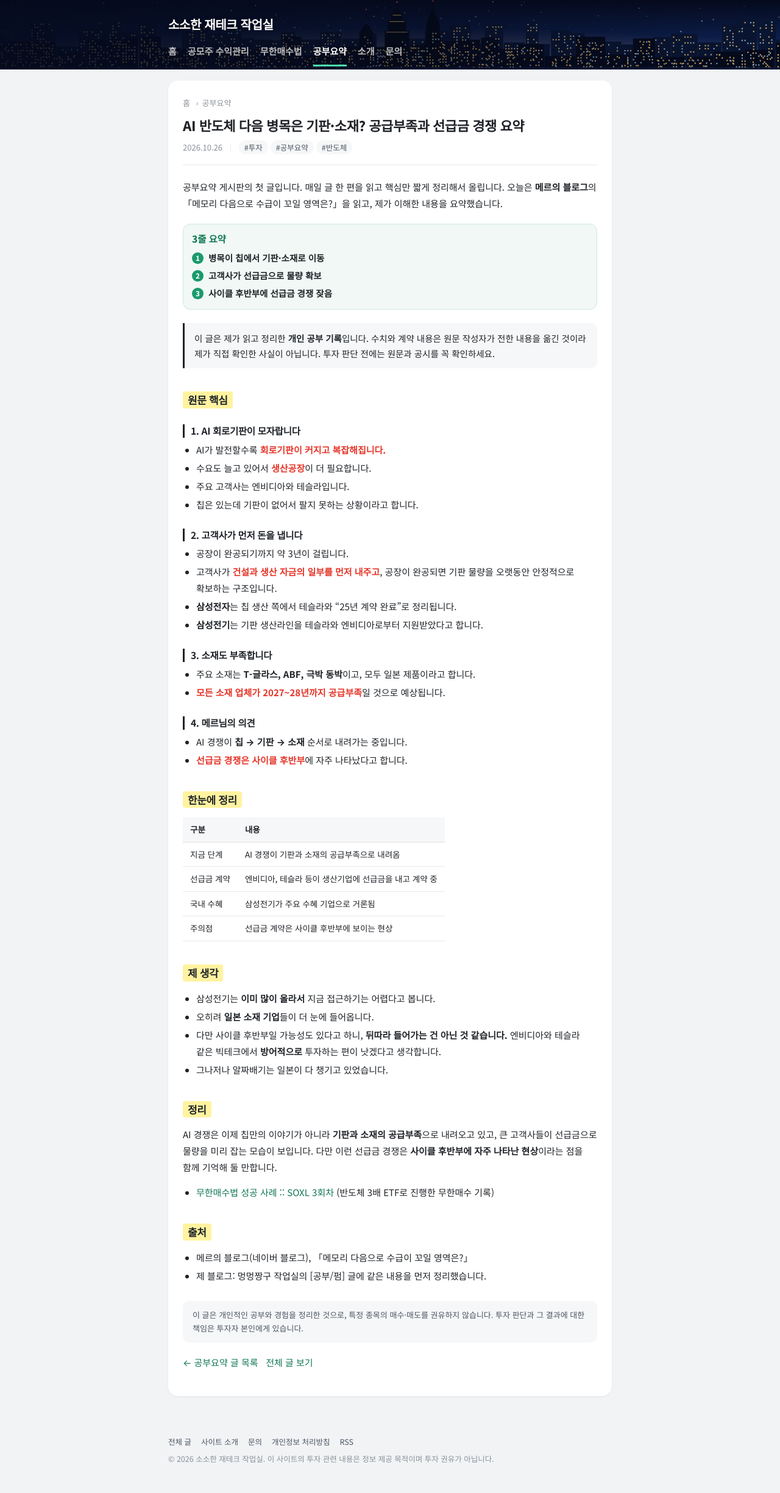
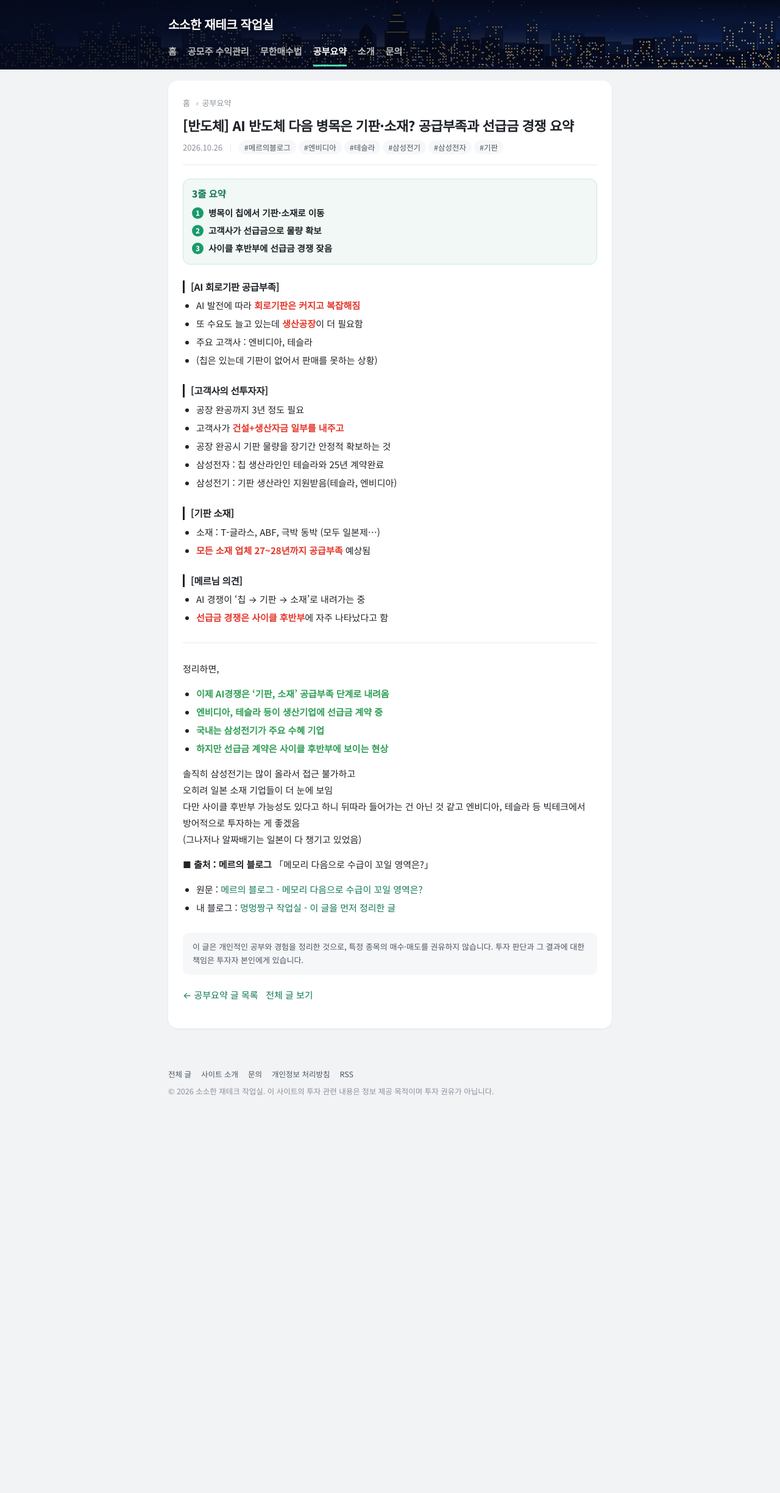
Before and after one commit to mzmzkgu/mzmzkgu.github.io, a Jekyll site: the page built from _posts/2026-10-26-study-ai-substrate-materials-shortage.md, in a window 1280 px wide. Shown: the whole page at 61% size. Built offline with Jekyll 4.4.1, drawn with Linux system fonts in a browser that asks for light colours; after the commit the page ends 1846 px from its top, so only the background shows below that.

Commit message:
공부요약 첫 글을 작성자 원문 그대로로 수정, 제목·태그·출처 링크 반영 (#30)
* Study post: use the author's own text verbatim, new title and blog tags; keep notice for study posts; relax checker for posts starting with the summary

Co-Authored-By: Claude Sonnet 5.5 <noreply@anthropic.com>
Claude-Session: https://claude.ai/code/session_01HnZqqtAcJR4YGqc3LY19aj

* Study post: add remaining blog tags and source links

Co-Authored-By: Claude Sonnet 5.5 <noreply@anthropic.com>
Claude-Session: https://claude.ai/code/session_01HnZqqtAcJR4YGqc3LY19aj

---------

Co-authored-by: Claude <noreply@anthropic.com>

```diff
--- a/_layouts/post.html
+++ b/_layouts/post.html
@@ -18,7 +18,7 @@ layout: default
     {{ content }}
   </div>
 
-  {% if page.tags contains '투자' or page.tags contains 'IPO' or page.tags contains '무한매수' %}
+  {% if page.tags contains '투자' or page.tags contains 'IPO' or page.tags contains '무한매수' or page.categories contains 'study' %}
   <div class="notice">
     이 글은 개인적인 공부와 경험을 정리한 것으로, 특정 종목의 매수·매도를 권유하지 않습니다.
     투자 판단과 그 결과에 대한 책임은 투자자 본인에게 있습니다.
--- a/_posts/2026-10-26-study-ai-substrate-materials-shortage.md
+++ b/_posts/2026-10-26-study-ai-substrate-materials-shortage.md
@@ -1,12 +1,10 @@
 ---
 layout: post
 categories: [study]
-title: "AI 반도체 다음 병목은 기판·소재? 공급부족과 선급금 경쟁 요약"
-description: 메르의 블로그 글을 읽고 정리한 공부요약입니다. AI 경쟁이 칩에서 회로기판, 소재로 내려가면서 생기는 공급부족과 고객사 선급금 경쟁이 사이클 후반부 신호일 수 있다는 내용을 3줄 요약과 함께 정리했습니다.
-tags: [투자, 공부요약, 반도체]
+title: "[반도체] AI 반도체 다음 병목은 기판·소재? 공급부족과 선급금 경쟁 요약"
+description: 메르의 블로그 글을 읽고 정리한 공부요약입니다. AI 경쟁이 칩에서 회로기판, 소재로 내려가면서 생기는 공급부족과 고객사 선급금 경쟁이 사이클 후반부 신호일 수 있다는 내용을 정리했습니다.
+tags: [메르의블로그, 엔비디아, 테슬라, 삼성전기, 삼성전자, 기판]
 ---
-
-공부요약 게시판의 첫 글입니다. 매일 글 한 편을 읽고 핵심만 짧게 정리해서 올립니다. 오늘은 **메르의 블로그**의 「메모리 다음으로 수급이 꼬일 영역은?」을 읽고, 제가 이해한 내용을 요약했습니다.
 
 <div class="tldr" markdown="1">
 
@@ -18,57 +16,46 @@ tags: [투자, 공부요약, 반도체]
 
 </div>
 
-> 이 글은 제가 읽고 정리한 **개인 공부 기록**입니다. 수치와 계약 내용은 원문 작성자가 전한 내용을 옮긴 것이라 제가 직접 확인한 사실이 아닙니다. 투자 판단 전에는 원문과 공시를 꼭 확인하세요.
+### [AI 회로기판 공급부족]
 
-## 원문 핵심
+- AI 발전에 따라 <span class="red">회로기판은 커지고 복잡해짐</span>
+- 또 수요도 늘고 있는데 <span class="red">생산공장</span>이 더 필요함
+- 주요 고객사 : 엔비디아, 테슬라
+- (칩은 있는데 기판이 없어서 판매를 못하는 상황)
 
-### 1. AI 회로기판이 모자랍니다
+### [고객사의 선투자자]
 
-- AI가 발전할수록 <span class="red">회로기판이 커지고 복잡해집니다.</span>
-- 수요도 늘고 있어서 <span class="red">생산공장</span>이 더 필요합니다.
-- 주요 고객사는 엔비디아와 테슬라입니다.
-- 칩은 있는데 기판이 없어서 팔지 못하는 상황이라고 합니다.
+- 공장 완공까지 3년 정도 필요
+- 고객사가 <span class="red">건설+생산자금 일부를 내주고</span>
+- 공장 완공시 기판 물량을 장기간 안정적 확보하는 것
+- 삼성전자 : 칩 생산라인인 테슬라와 25년 계약완료
+- 삼성전기 : 기판 생산라인 지원받음(테슬라, 엔비디아)
 
-### 2. 고객사가 먼저 돈을 냅니다
+### [기판 소재]
 
-- 공장이 완공되기까지 약 3년이 걸립니다.
-- 고객사가 <span class="red">건설과 생산 자금의 일부를 먼저 내주고</span>, 공장이 완공되면 기판 물량을 오랫동안 안정적으로 확보하는 구조입니다.
-- **삼성전자**는 칩 생산 쪽에서 테슬라와 "25년 계약 완료"로 정리됩니다.
-- **삼성전기**는 기판 생산라인을 테슬라와 엔비디아로부터 지원받았다고 합니다.
+- 소재 : T-글라스, ABF, 극박 동박 (모두 일본제...)
+- <span class="red">모든 소재 업체 27~28년까지 공급부족</span> 예상됨
 
-### 3. 소재도 부족합니다
+### [메르님 의견]
 
-- 주요 소재는 **T-글라스, ABF, 극박 동박**이고, 모두 일본 제품이라고 합니다.
-- <span class="red">모든 소재 업체가 2027~28년까지 공급부족</span>일 것으로 예상됩니다.
+- AI 경쟁이 '칩 → 기판 → 소재'로 내려가는 중
+- <span class="red">선급금 경쟁은 사이클 후반부</span>에 자주 나타났다고 함
 
-### 4. 메르님의 의견
+<hr>
 
-- AI 경쟁이 **칩 → 기판 → 소재** 순서로 내려가는 중입니다.
-- <span class="red">선급금 경쟁은 사이클 후반부</span>에 자주 나타났다고 합니다.
+정리하면,
 
-## 한눈에 정리
+- <span class="green">이제 AI경쟁은 '기판, 소재' 공급부족 단계로 내려옴</span>
+- <span class="green">엔비디아, 테슬라 등이 생산기업에 선급금 계약 중</span>
+- <span class="green">국내는 삼성전기가 주요 수혜 기업</span>
+- <span class="green">하지만 선급금 계약은 사이클 후반부에 보이는 현상</span>
 
-| 구분 | 내용 |
-|---|---|
-| 지금 단계 | AI 경쟁이 기판과 소재의 공급부족으로 내려옴 |
-| 선급금 계약 | 엔비디아, 테슬라 등이 생산기업에 선급금을 내고 계약 중 |
-| 국내 수혜 | 삼성전기가 주요 수혜 기업으로 거론됨 |
-| 주의점 | 선급금 계약은 사이클 후반부에 보이는 현상 |
+솔직히 삼성전기는 많이 올라서 접근 불가하고<br>
+오히려 일본 소재 기업들이 더 눈에 보임<br>
+다만 사이클 후반부 가능성도 있다고 하니 뒤따라 들어가는 건 아닌 것 같고 엔비디아, 테슬라 등 빅테크에서 방어적으로 투자하는 게 좋겠음<br>
+(그나저나 알짜배기는 일본이 다 챙기고 있었음)
 
-## 제 생각
+**■ 출처 : 메르의 블로그** 「메모리 다음으로 수급이 꼬일 영역은?」
 
-- 삼성전기는 **이미 많이 올라서** 지금 접근하기는 어렵다고 봅니다.
-- 오히려 **일본 소재 기업**들이 더 눈에 들어옵니다.
-- 다만 사이클 후반부일 가능성도 있다고 하니, **뒤따라 들어가는 건 아닌 것 같습니다.** 엔비디아와 테슬라 같은 빅테크에서 **방어적으로** 투자하는 편이 낫겠다고 생각합니다.
-- 그나저나 알짜배기는 일본이 다 챙기고 있었습니다.
-
-## 정리
-
-AI 경쟁은 이제 칩만의 이야기가 아니라 **기판과 소재의 공급부족**으로 내려오고 있고, 큰 고객사들이 선급금으로 물량을 미리 잡는 모습이 보입니다. 다만 이런 선급금 경쟁은 **사이클 후반부에 자주 나타난 현상**이라는 점을 함께 기억해 둘 만합니다.
-
-- [무한매수법 성공 사례 :: SOXL 3회차]({{ site.baseurl }}{% post_url 2026-10-24-infinite-buying-success-soxl %}) (반도체 3배 ETF로 진행한 무한매수 기록)
-
-## 출처
-
-- 메르의 블로그(네이버 블로그), 「메모리 다음으로 수급이 꼬일 영역은?」
-- 제 블로그: 멍멍짱구 작업실의 [공부/펌] 글에 같은 내용을 먼저 정리했습니다.
+- 원문 : [메르의 블로그 - 메모리 다음으로 수급이 꼬일 영역은?](https://m.blog.naver.com/ranto28/224452725925)
+- 내 블로그 : [멍멍짱구 작업실 - 이 글을 먼저 정리한 글](https://m.blog.naver.com/kgu3405/224454179860)
--- a/assets/style.css
+++ b/assets/style.css
@@ -147,6 +147,7 @@ article h1 { font-size: 22px; line-height: 1.5; margin-bottom: 8px; }
 .post-body em { color: var(--muted); font-size: 13px; font-style: normal; display: block; text-align: center; margin: -8px 0 16px; }
 .post-body strong { font-weight: 700; }
 .post-body .red { color: #e5372b; font-weight: 700; }
+.post-body .green { color: #2f9e55; font-weight: 600; }
 .post-body .hl { background: var(--mark); padding: 0 3px; }
 .post-body blockquote {
   margin: 16px 0; padding: 12px 16px; background: var(--soft);
```
Also changed, not shown: CLAUDE.md (+10 -6 lines), tools/check_tldr.py (+12 -4 lines).
